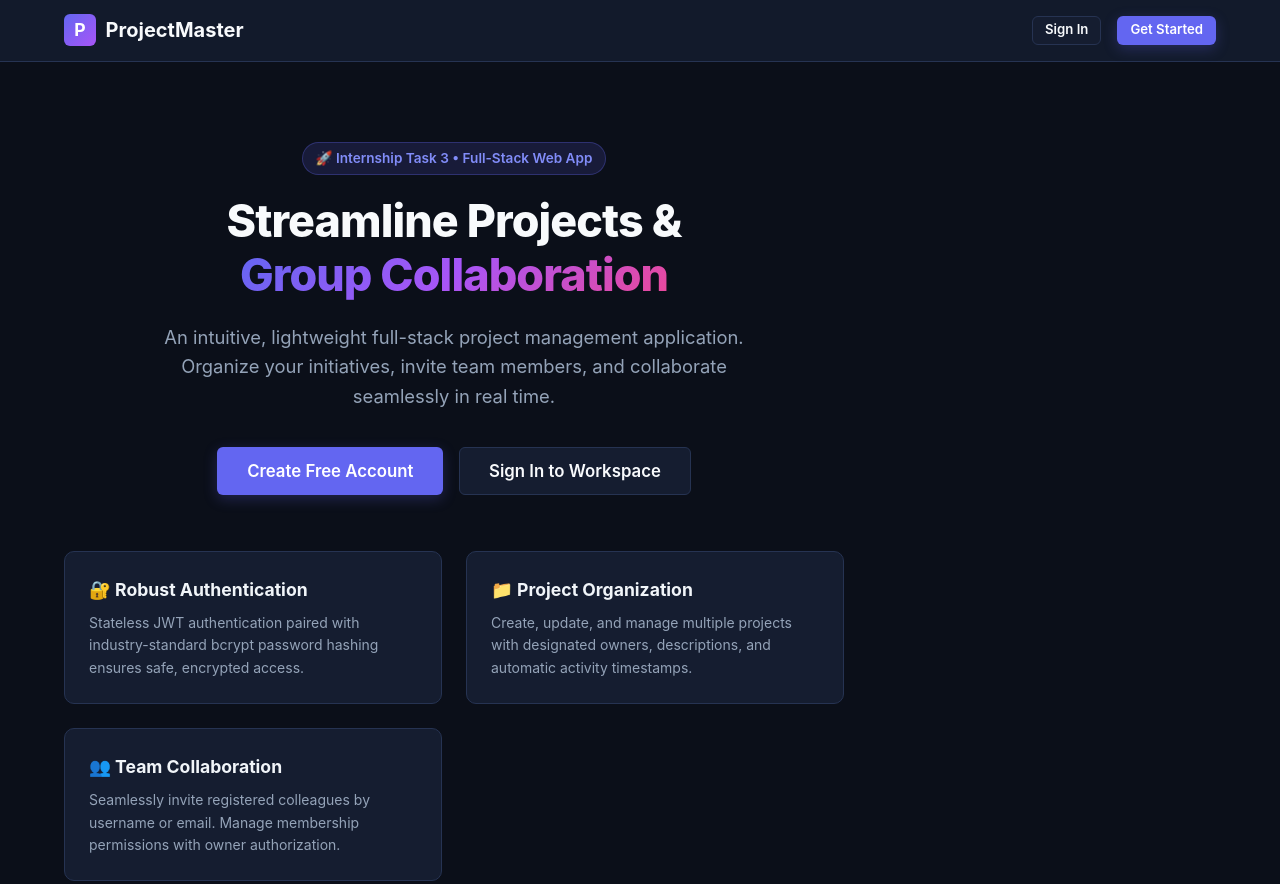
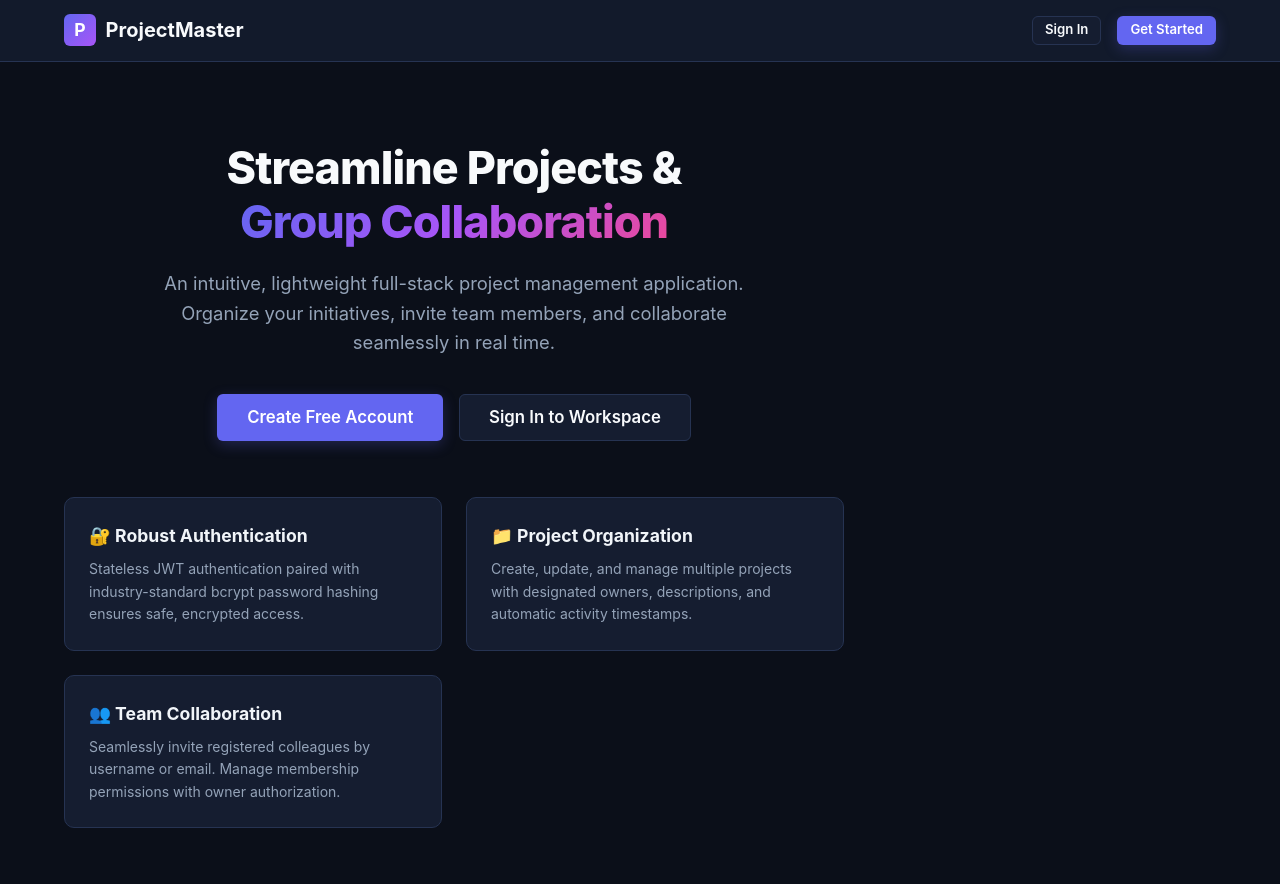
Before and after one commit to nandhuATgit/codealpha_tasks, a website: page Task 3 - project-management-tool/public/index.html in a window 1280 px wide. Shown: the top 884 px of the page. Drawn offline with Linux system fonts and the light colour scheme.

Commit message:
Complete Task 3 project management tool

```diff
--- a/Task 3 - project-management-tool/public/css/style.css
+++ b/Task 3 - project-management-tool/public/css/style.css
@@ -307,17 +307,7 @@ textarea.form-control {
   max-width: 780px;
 }
 
-.hero-badge {
-  display: inline-block;
-  background: rgba(99, 102, 241, 0.15);
-  color: #818cf8;
-  padding: 0.3rem 0.8rem;
-  border-radius: 9999px;
-  font-size: 0.85rem;
-  font-weight: 600;
-  margin-bottom: 1.25rem;
-  border: 1px solid rgba(99, 102, 241, 0.3);
-}
+
 
 .hero-title {
   font-size: 2.8rem;
--- a/Task 3 - project-management-tool/public/index.html
+++ b/Task 3 - project-management-tool/public/index.html
@@ -26,7 +26,7 @@
   <main class="hero-section">
     <div class="container">
       <div class="hero-content">
-        <span class="hero-badge">🚀 Internship Task 3 • Full-Stack Web App</span>
+        <span class="hero-badge"></span>
         <h1 class="hero-title">
           Streamline Projects &amp; <br>
           <span class="hero-gradient">Group Collaboration</span>
```
